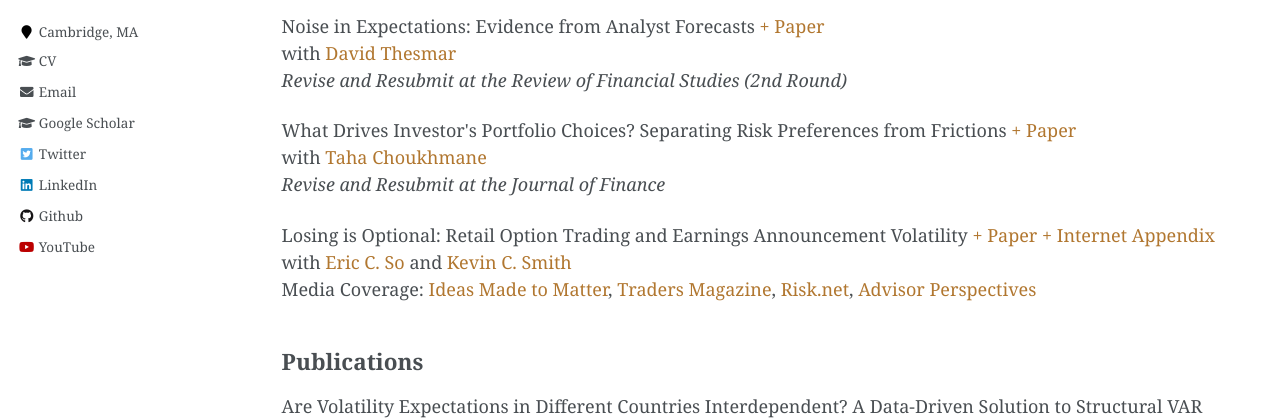
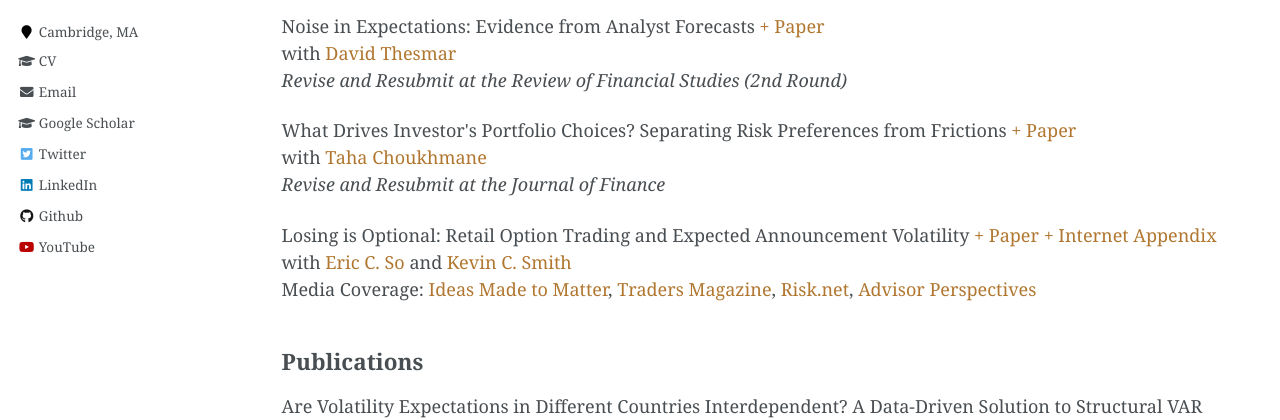
Before and after one commit to timhdesilva/timhdesilva.github.io, a Jekyll site: the page built from _pages/research.html, in a window 1280 px wide and 900 px high. Shown: the part 312-732 px from the top of the window. Built offline with Jekyll 4.4.1, drawn with Linux system fonts in a browser that asks for light colours.

Commit message:
update cv

```diff
--- a/_pages/research.html
+++ b/_pages/research.html
@@ -22,7 +22,7 @@ author_profile: true
     <br><em>Revise and Resubmit at the</em> <em>Journal of Finance</em>
 </p>
 <p>
-    Losing is Optional: Retail Option Trading and Earnings Announcement Volatility <a style="text-decoration:none; color:rgb(177, 119, 48)" href="http://timhdesilva.github.io/files/papers/losing_optional.pdf">+ Paper</a> <a style="text-decoration:none; color:rgb(177, 119, 48)" href="http://timhdesilva.github.io/files/papers/losing_optional_appendix.pdf">+ Internet Appendix</a>
+    Losing is Optional: Retail Option Trading and Expected Announcement Volatility <a style="text-decoration:none; color:rgb(177, 119, 48)" href="http://timhdesilva.github.io/files/papers/losing_optional.pdf">+ Paper</a> <a style="text-decoration:none; color:rgb(177, 119, 48)" href="http://timhdesilva.github.io/files/papers/losing_optional_appendix.pdf">+ Internet Appendix</a>
     <br>with <a style="text-decoration:none; color:rgb(177, 119, 48)" href="https://mitmgmtfaculty.mit.edu/eso/">Eric C. So</a> and <a style="text-decoration:none; color:rgb(177, 119, 48)" href="https://ksmith142.github.io/">Kevin C. Smith</a>
     <br>Media Coverage: <a style="text-decoration:none; color:rgb(177, 119, 48)" href="https://mitsloan.mit.edu/ideas-made-to-matter/retail-investors-lose-big-options-markets-research-shows">Ideas Made to Matter</a>, <a style="text-decoration:none; color:rgb(177, 119, 48)" href="https://www.tradersmagazine.com/am/what-motivates-retail-options-traders/">Traders Magazine</a>, <a style="text-decoration:none; color:rgb(177, 119, 48)" href="https://www.risk.net/investing/7954462/its-amateur-hour-how-retail-traders-upended-options-market">Risk.net</a>, <a style="text-decoration:none; color:rgb(177, 119, 48)" href="https://www.advisorperspectives.com/articles/2023/02/19/the-wealth-destroying-behavior-of-retail-option-trading">Advisor Perspectives</a>
 </p>
```
Also changed, not shown: 1 other file.
